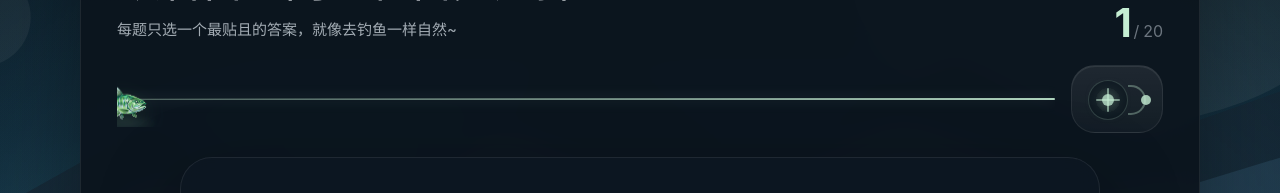
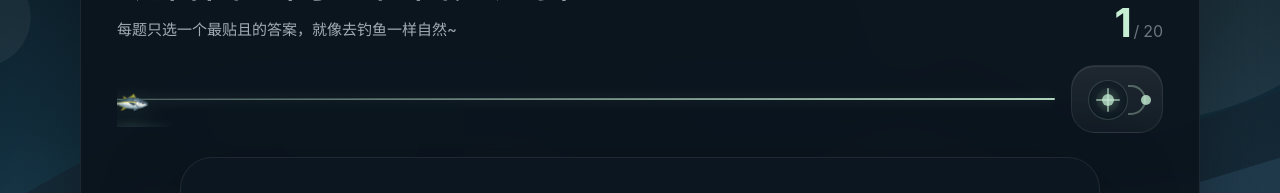
Before and after one commit to zrh091110225/fbti, a React (Vite) app in the folder frontend/: page / in a window 1280 px wide. Both pictures are taken after a click on the button "直接开始测试". Shown: the part 166-359 px from the top of the page. Built offline with nearby package versions, Linux system fonts and the light colour scheme.

Commit message:
修改鱼的图片和大小

```diff
--- a/frontend/src/pages/Home.css
+++ b/frontend/src/pages/Home.css
@@ -443,6 +443,7 @@
   box-shadow:
     inset 0 1px 0 rgba(255, 255, 255, 0.12),
     0 8px 18px rgba(0, 0, 0, 0.14);
+  -webkit-backdrop-filter: blur(10px);
   backdrop-filter: blur(10px);
 }
 
@@ -471,6 +472,7 @@
   color: rgba(248, 251, 255, 0.96);
   text-shadow: 0 2px 16px rgba(0, 0, 0, 0.32);
   box-shadow: 0 10px 24px rgba(0, 0, 0, 0.14);
+  -webkit-backdrop-filter: blur(12px);
   backdrop-filter: blur(12px);
 }
 
--- a/frontend/src/pages/Home.tsx
+++ b/frontend/src/pages/Home.tsx
@@ -246,13 +246,9 @@ function Home({ onStart }: HomeProps) {
             </div>
           </m.section>
 
-          <m.section
+          <section
             id="atlas"
             className="home-section surface"
-            initial={{ opacity: 0, y: 24 }}
-            whileInView={{ opacity: 1, y: 0 }}
-            viewport={{ once: true, amount: 0.15 }}
-            transition={{ duration: 0.5 }}
           >
             <div className="section-heading">
               {/*<span className="section-label">人格图谱</span>*/}
@@ -278,13 +274,15 @@ function Home({ onStart }: HomeProps) {
                       src={getPersonalityArtwork(personality.id)}
                       alt={`${personality.name}的人格插画`}
                       className="personality-visual-image"
+                      loading="lazy"
+                      decoding="async"
                     />
                     <p className="personality-signature">{personality.signature}</p>
                   </div>
                 </article>
               ))}
             </div>
-          </m.section>
+          </section>
 
           <m.section
             id="faq"
--- a/frontend/src/pages/Quiz.css
+++ b/frontend/src/pages/Quiz.css
@@ -173,9 +173,9 @@
 
 .reel-progress__fish {
   position: absolute;
-  top: 3px;
-  width: 88px;
-  height: 60px;
+  top: -1px;
+  width: 104px;
+  height: 72px;
 }
 
 .reel-progress__fish.is-hidden {
@@ -184,18 +184,18 @@
 
 .reel-progress__fish-body {
   position: relative;
-  width: 88px;
-  height: 60px;
+  width: 104px;
+  height: 72px;
   transform-origin: 52% 62%;
 }
 
 .reel-progress__fish-body::after {
   content: "";
   position: absolute;
-  left: 18px;
-  right: 10px;
-  bottom: 6px;
-  height: 10px;
+  left: 22px;
+  right: 12px;
+  bottom: 8px;
+  height: 12px;
   border-radius: 999px;
   background: radial-gradient(ellipse at center, rgba(148, 206, 187, 0.26), rgba(148, 206, 187, 0));
   filter: blur(4px);
@@ -205,8 +205,8 @@
 .reel-progress__fish-icon {
   position: relative;
   z-index: 1;
-  width: 88px;
-  height: 60px;
+  width: 104px;
+  height: 72px;
   object-fit: contain;
   filter:
     drop-shadow(0 5px 10px rgba(80, 121, 74, 0.12))
@@ -215,10 +215,10 @@
 
 .reel-progress__wake {
   position: absolute;
-  top: 26px;
-  left: -10px;
-  width: 26px;
-  height: 8px;
+  top: 31px;
+  left: -12px;
+  width: 30px;
+  height: 9px;
   border-radius: 999px;
   background: linear-gradient(90deg, rgba(197, 238, 211, 0.16), rgba(197, 238, 211, 0.04), transparent);
   filter: blur(3px);
--- a/frontend/src/pages/Quiz.tsx
+++ b/frontend/src/pages/Quiz.tsx
@@ -1,7 +1,7 @@
 import { AnimatePresence, m, useReducedMotion } from 'framer-motion'
 import { useEffect, useRef, useState } from 'react'
-import processFish from '../assets/process-fish.png'
-import landingFish from '../assets/process-fish.png'
+import processFish from '../assets/landing-fish.png'
+import landingFish from '../assets/landing-fish.png'
 import ScenicBackdrop from '../components/ScenicBackdrop'
 import { Question } from '../data/questions'
 import { QuizMotionState } from '../types/motion'
--- a/frontend/src/styles.css
+++ b/frontend/src/styles.css
@@ -113,6 +113,7 @@ button {
 
 .surface {
   background: var(--panel);
+  -webkit-backdrop-filter: blur(18px);
   backdrop-filter: blur(18px);
   border: 1px solid var(--border);
   box-shadow: var(--shadow);
```
Also changed, not shown: frontend/src/assets/landing-fish.png.
